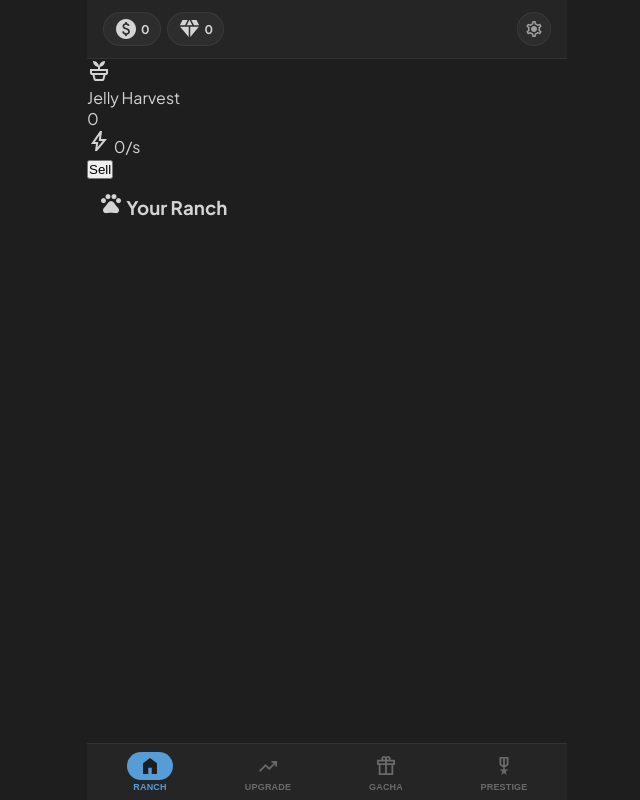
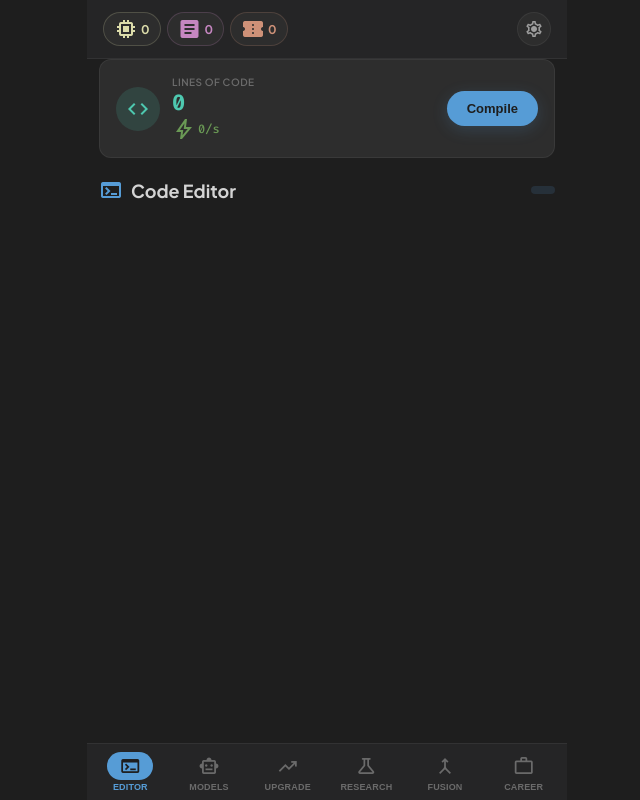
Before and after one commit to kangraemin/ai-tycoon-idle, a website: page index.html in a window 1280 px wide. Shown: the whole page, without its empty margins (313-953 px from the left). Drawn offline with nearby package versions, Linux system fonts and the light colour scheme.

Commit message:
feat: index.html + ui.js 6탭 구조 전환 (Step 4)

```diff
--- a/index.html
+++ b/index.html
@@ -16,13 +16,17 @@
     <!-- Top Bar: Currency Display -->
     <div class="top-bar">
       <div class="currency-group">
-        <div class="currency gold">
-          <span class="material-symbols-outlined currency-icon fill-1">monetization_on</span>
-          <span class="currency-value" id="gold-display">0</span>
+        <div class="currency compute">
+          <span class="material-symbols-outlined currency-icon fill-1">memory</span>
+          <span class="currency-value" id="compute-display">0</span>
         </div>
-        <div class="currency gems">
-          <span class="material-symbols-outlined currency-icon fill-1">diamond</span>
-          <span class="currency-value" id="gems-display">0</span>
+        <div class="currency papers">
+          <span class="material-symbols-outlined currency-icon fill-1">article</span>
+          <span class="currency-value" id="papers-display">0</span>
+        </div>
+        <div class="currency tokens">
+          <span class="material-symbols-outlined currency-icon fill-1">confirmation_number</span>
+          <span class="currency-value" id="tokens-display">0</span>
         </div>
       </div>
       <button class="settings-btn" onclick="showSettings()">
@@ -30,21 +34,21 @@
       </button>
     </div>
 
-    <!-- Jelly Bar -->
-    <div class="jelly-bar">
-      <div class="jelly-left">
-        <div class="jelly-icon-wrap">
-          <span class="material-symbols-outlined jelly-icon">potted_plant</span>
+    <!-- LoC Bar -->
+    <div class="loc-bar">
+      <div class="loc-left">
+        <div class="loc-icon-wrap">
+          <span class="material-symbols-outlined loc-icon">code</span>
         </div>
-        <div class="jelly-info">
-          <div class="jelly-label">Jelly Harvest</div>
-          <div class="jelly-amount-row">
-            <span class="jelly-amount" id="jelly-display">0</span>
+        <div class="loc-info">
+          <div class="loc-label">Lines of Code</div>
+          <div class="loc-amount-row">
+            <span class="loc-amount" id="loc-display">0</span>
           </div>
-          <div class="jelly-rate"><span class="material-symbols-outlined jelly-bolt">bolt</span> <span id="jps-display">0/s</span></div>
+          <div class="loc-rate"><span class="material-symbols-outlined loc-bolt">bolt</span> <span id="lps-display">0/s</span></div>
         </div>
       </div>
-      <button class="sell-btn" onclick="sellJelly()">Sell</button>
+      <button class="compile-btn" onclick="compileData()">Compile</button>
     </div>
 
     <!-- Hint Banner -->
@@ -52,16 +56,28 @@
 
     <!-- Screen Container -->
     <div class="screen-container">
-      <!-- Ranch Screen -->
-      <div class="screen active" id="screen-ranch">
-        <div class="ranch-header">
-          <h3 class="ranch-title">
-            <span class="material-symbols-outlined">pets</span>
-            Your Ranch
+      <!-- Editor Screen -->
+      <div class="screen active" id="screen-editor">
+        <div class="editor-header">
+          <h3 class="editor-title">
+            <span class="material-symbols-outlined">terminal</span>
+            Code Editor
           </h3>
-          <span class="ranch-slot-badge" id="ranch-slot-count"></span>
+          <span class="gpu-slot-badge" id="gpu-slot-count"></span>
         </div>
-        <div id="slime-grid"></div>
+        <div id="editor-content"></div>
+      </div>
+
+      <!-- Models Screen -->
+      <div class="screen" id="screen-models">
+        <div class="editor-header">
+          <h3 class="editor-title">
+            <span class="material-symbols-outlined">smart_toy</span>
+            AI Models
+          </h3>
+          <span class="gpu-slot-badge" id="model-slot-count"></span>
+        </div>
+        <div id="model-grid"></div>
       </div>
 
       <!-- Upgrade Screen -->
@@ -69,24 +85,35 @@
         <div id="upgrade-content"></div>
       </div>
 
-      <!-- Gacha Screen -->
-      <div class="screen" id="screen-gacha">
-        <div id="gacha-content"></div>
+      <!-- Research Screen -->
+      <div class="screen" id="screen-research">
+        <div id="research-content"></div>
       </div>
 
-      <!-- Prestige Screen -->
-      <div class="screen" id="screen-prestige">
-        <div id="prestige-content"></div>
+      <!-- Fusion Screen -->
+      <div class="screen" id="screen-fusion">
+        <div id="fusion-content"></div>
+      </div>
+
+      <!-- Career Screen -->
+      <div class="screen" id="screen-career">
+        <div id="career-content"></div>
       </div>
     </div>
 
     <!-- Bottom Navigation -->
     <nav class="bottom-nav">
-      <button class="nav-btn active" data-screen="ranch">
+      <button class="nav-btn active" data-screen="editor">
         <div class="nav-icon-wrap">
-          <span class="material-symbols-outlined fill-1">home</span>
+          <span class="material-symbols-outlined fill-1">terminal</span>
         </div>
-        <span class="nav-label">Ranch</span>
+        <span class="nav-label">Editor</span>
+      </button>
+      <button class="nav-btn" data-screen="models">
+        <div class="nav-icon-wrap">
+          <span class="material-symbols-outlined">smart_toy</span>
+        </div>
+        <span class="nav-label">Models</span>
       </button>
       <button class="nav-btn" data-screen="upgrade">
         <div class="nav-icon-wrap">
@@ -94,17 +121,23 @@
         </div>
         <span class="nav-label">Upgrade</span>
       </button>
-      <button class="nav-btn" data-screen="gacha">
+      <button class="nav-btn" data-screen="research">
         <div class="nav-icon-wrap">
-          <span class="material-symbols-outlined">featured_seasonal_and_gifts</span>
+          <span class="material-symbols-outlined">science</span>
         </div>
-        <span class="nav-label">Gacha</span>
+        <span class="nav-label">Research</span>
       </button>
-      <button class="nav-btn" data-screen="prestige">
+      <button class="nav-btn" data-screen="fusion">
         <div class="nav-icon-wrap">
-          <span class="material-symbols-outlined">military_tech</span>
+          <span class="material-symbols-outlined">merge</span>
         </div>
-        <span class="nav-label">Prestige</span>
+        <span class="nav-label">Fusion</span>
+      </button>
+      <button class="nav-btn" data-screen="career">
+        <div class="nav-icon-wrap">
+          <span class="material-symbols-outlined">work</span>
+        </div>
+        <span class="nav-label">Career</span>
       </button>
     </nav>
 
--- a/js/ui.js
+++ b/js/ui.js
@@ -1,6 +1,6 @@
 // ui.js - DOM rendering + UI updates
 
-let currentScreen = 'ranch';
+let currentScreen = 'editor';
 
 function switchScreen(screen) {
   if (currentScreen === screen) return;
@@ -42,22 +42,22 @@ function switchScreen(screen) {
 }
 
 function updateCurrencyDisplay() {
-  document.getElementById('gold-display').textContent = formatNumber(gameState.gold);
-  document.getElementById('gems-display').textContent = formatNumber(gameState.gems);
-  document.getElementById('jelly-display').textContent = formatNumber(gameState.jelly);
-  document.getElementById('jps-display').textContent = formatNumber(getJellyPerSecond()) + '/s';
+  document.getElementById('compute-display').textContent = formatNumber(gameState.compute);
+  document.getElementById('papers-display').textContent = formatNumber(gameState.papers);
+  document.getElementById('tokens-display').textContent = formatNumber(gameState.tokens);
+  document.getElementById('loc-display').textContent = formatNumber(gameState.loc);
+  document.getElementById('lps-display').textContent = formatNumber(getLocPerSecond()) + '/s';
 
-  const sellBtn = document.querySelector('.sell-btn');
-  if (sellBtn) {
-    const expectedGold = getExpectedGold();
-    if (gameState.jelly > 0) {
-      sellBtn.textContent = `Sell → ${formatNumber(expectedGold)} gold`;
-      sellBtn.disabled = false;
-      sellBtn.classList.remove('btn-disabled');
+  const compileBtn = document.querySelector('.compile-btn');
+  if (compileBtn) {
+    if (gameState.loc > 0) {
+      compileBtn.textContent = `Compile`;
+      compileBtn.disabled = false;
+      compileBtn.classList.remove('btn-disabled');
     } else {
-      sellBtn.textContent = 'Sell';
-      sellBtn.disabled = true;
-      sellBtn.classList.add('btn-disabled');
+      compileBtn.textContent = 'Compile';
+      compileBtn.disabled = true;
+      compileBtn.classList.add('btn-disabled');
     }
   }
 }
@@ -68,7 +68,7 @@ function showFloatingText(x, y, text) {
   el.textContent = text;
   el.style.left = x + 'px';
   el.style.top = y + 'px';
-  document.getElementById('screen-ranch').appendChild(el);
+  document.getElementById('screen-editor').appendChild(el);
   setTimeout(() => el.remove(), 1000);
 }
 
@@ -145,6 +145,5 @@ function initUI() {
   document.querySelectorAll('.nav-btn').forEach(btn => {
     btn.addEventListener('click', () => switchScreen(btn.dataset.screen));
   });
-  // Ranch is already active via HTML class; just sync nav state
-  currentScreen = 'ranch';
+  currentScreen = 'editor';
 }
```
